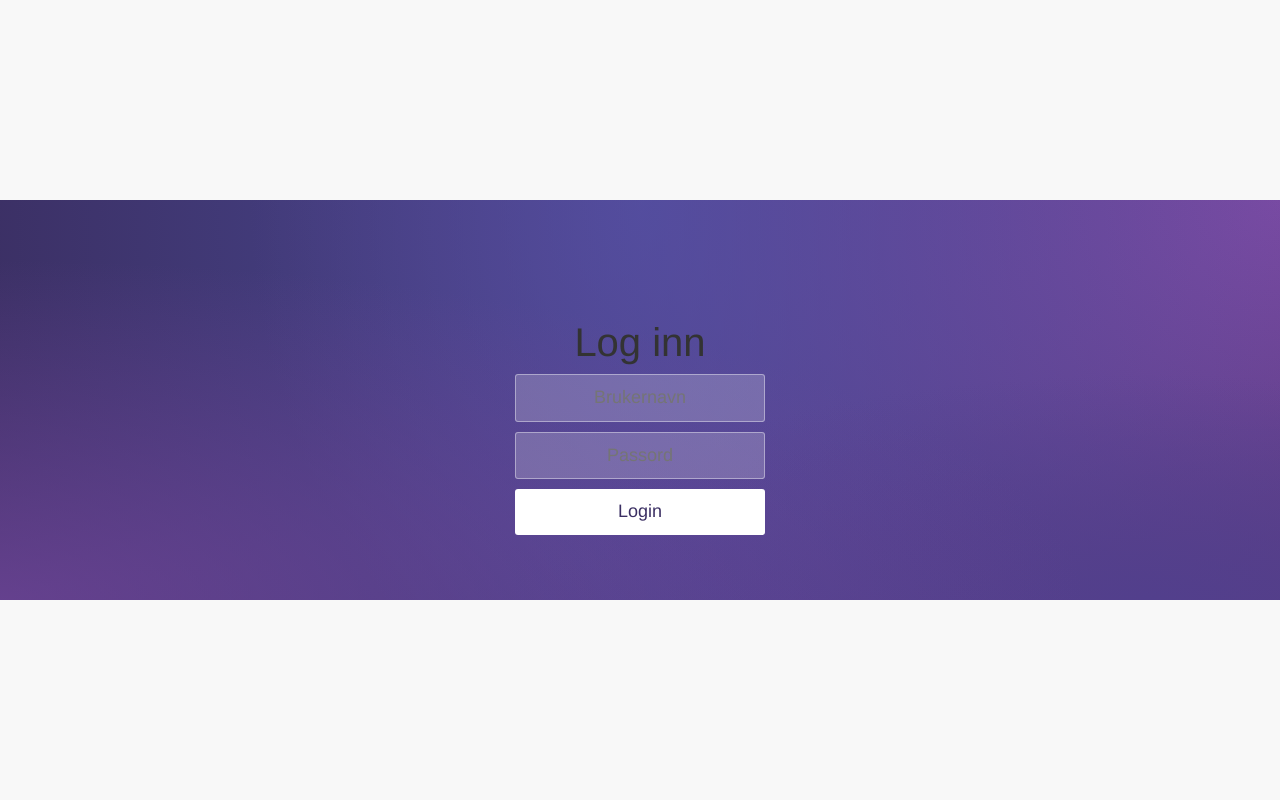
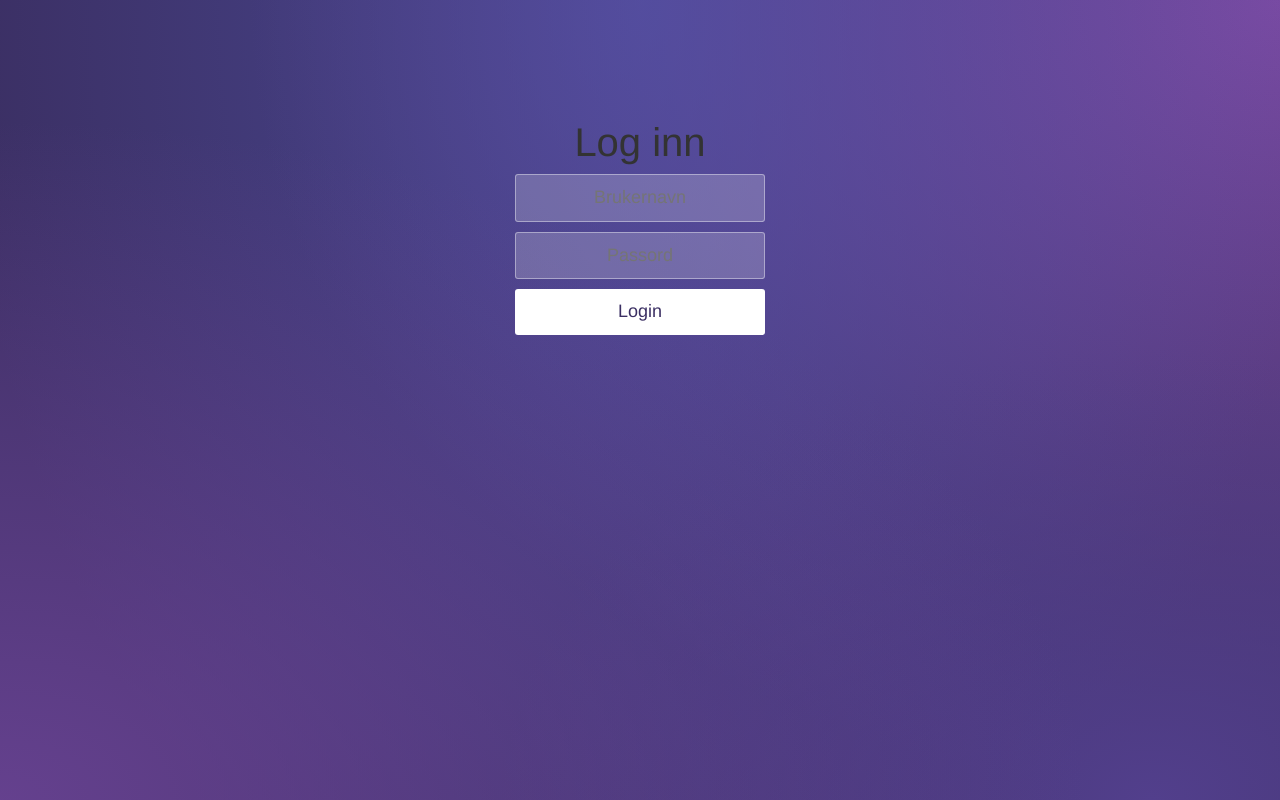
Before and after one commit to RubenSchmidt/drf-starter, a Django app: template kordecms/templates/index.html in a window 1280 px wide. Run offline with Django 3.2, Linux system fonts and the light colour scheme; the template is opened without the code that fills it, so the values that code supplies are empty; style sheets or scripts are compiled from the project's sources; some libraries are stand-ins or nearby versions.

Commit message:
fixed loginscreen

```diff
--- a/kordecms/static/stylesheets/css/login.css
+++ b/kordecms/static/stylesheets/css/login.css
@@ -4,17 +4,15 @@
   background-size: auto, auto, 100% 1000px, 100% 1000px;
   background-repeat: no-repeat;
   position: absolute;
-  top: 50%;
   left: 0;
   width: 100%;
-  height: 400px;
-  margin-top: -200px;
+  height: 100%;
   overflow: hidden; }
   .loginbox .container {
     max-width: 600px;
     margin: 0 auto;
     padding: 80px 0;
-    height: 400px;
+    height: 100%;
     text-align: center; }
     .loginbox .container h1 {
       font-size: 40px;
--- a/kordecms/static/stylesheets/scss/login.scss
+++ b/kordecms/static/stylesheets/scss/login.scss
@@ -5,18 +5,16 @@
   background-size: auto, auto, 100% 1000px, 100% 1000px;
   background-repeat: no-repeat;
   position: absolute;
-  top: 50%;
   left: 0;
   width: 100%;
-  height: 400px;
-  margin-top: -200px;
+  height: 100%;
   overflow: hidden;
 
   .container {
     max-width: 600px;
     margin: 0 auto;
     padding: 80px 0;
-    height: 400px;
+    height: 100%;
     text-align: center;
 
     h1 {
```
Also changed, not shown: 1 other file.
